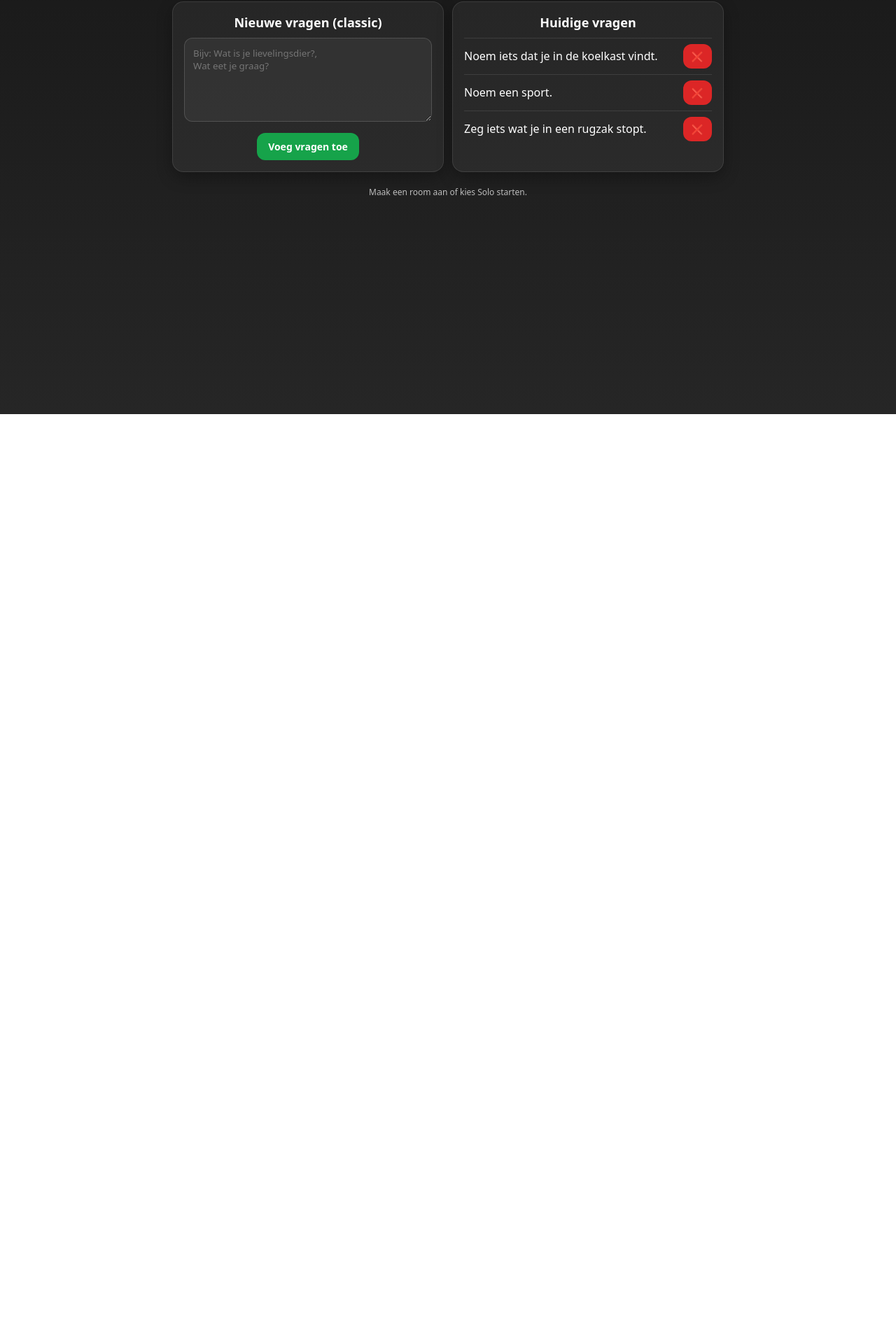
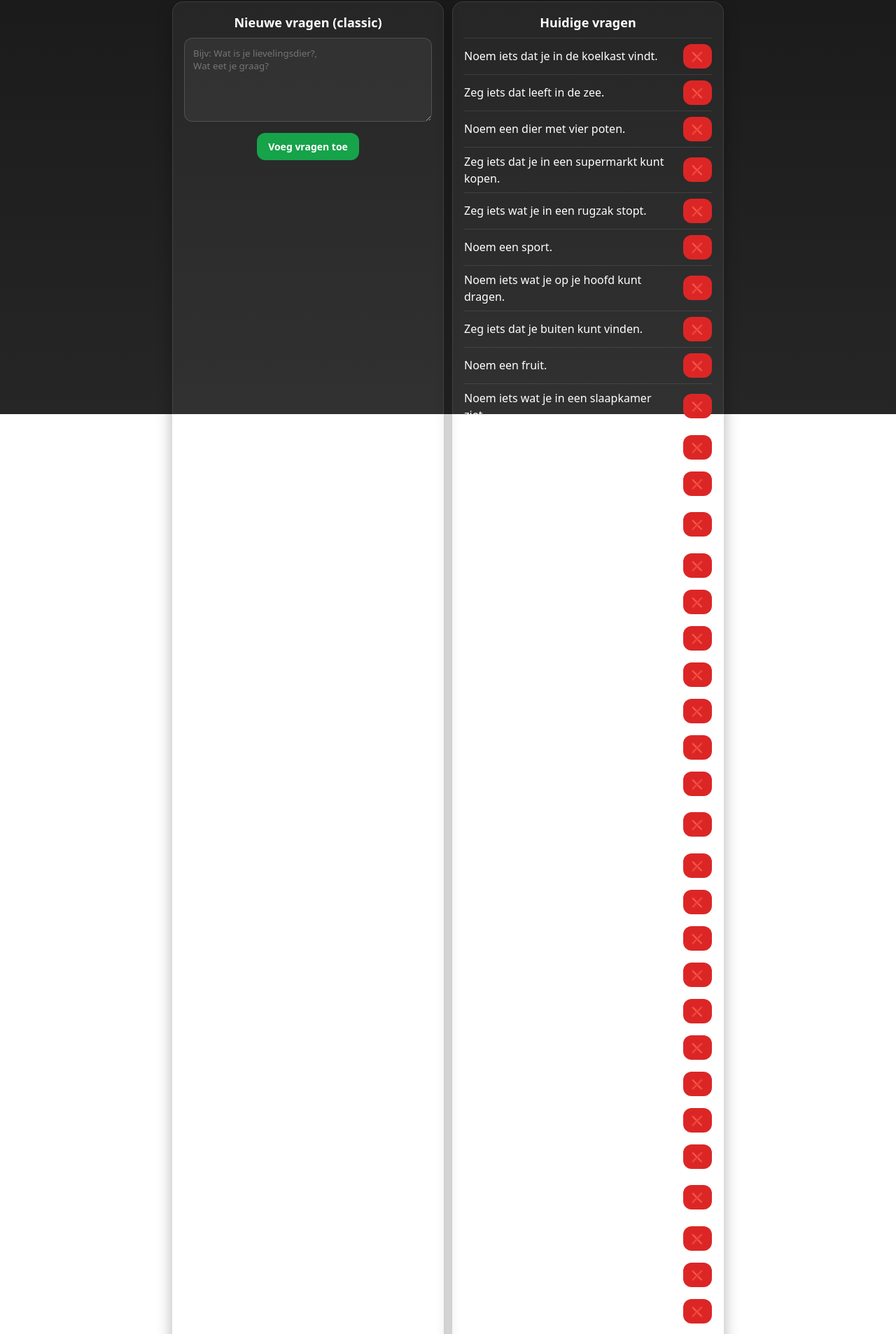
Before and after one commit to Arthurlava/Pimpampof-web, a React (Vite) app: page / in a window 1280 px wide. Shown: the part 208-2115 px from the top of the page at 70% size. Before the commit the page ends 800 px from the top, so only its background shows below. Built offline with nearby package versions, Linux system fonts and the light colour scheme.

Commit message:
dierenspel modus toegevoegd

```diff
--- a/src/App.jsx
+++ b/src/App.jsx
@@ -157,9 +157,41 @@ export default function App() {
 
     // classic-modus (je bestaande flow)
     const [vragen, setVragen] = useState(() => [
-        "Noem iets dat je in de koelkast vindt.",
-        "Noem een sport.",
-        "Zeg iets wat je in een rugzak stopt."
+        "Noem iets dat je in de koelkast vindt.", "Zeg iets dat leeft in de zee.", "Noem een dier met vier poten.",
+        "Zeg iets dat je in een supermarkt kunt kopen.", "Zeg iets wat je in een rugzak stopt.", "Noem een sport.",
+        "Noem iets wat je op je hoofd kunt dragen.", "Zeg iets dat je buiten kunt vinden.", "Noem een fruit.",
+        "Noem iets wat je in een slaapkamer ziet.", "Zeg een vervoermiddel.", "Noem iets wat kinderen leuk vinden.",
+        "Zeg iets wat je in de badkamer gebruikt.", "Zeg iets dat koud kan zijn.", "Noem een muziekinstrument.",
+        "Zeg iets dat je op school vindt.", "Noem een snoepje of snack.", "Zeg iets wat je met water associeert.",
+        "Noem iets dat kan vliegen.", "Zeg iets dat je op een verjaardag ziet.", "Noem iets dat je op een pizza kunt doen.",
+        "Zeg een lichaamsdeel.", "Noem iets wat je in de tuin vindt.", "Zeg iets wat je met je handen doet.",
+        "Noem een dier.", "Zeg iets dat je kunt eten.", "Noem een land buiten Europa.", "Zeg iets dat je kunt horen.",
+        "Noem iets wat je in een klaslokaal vindt.", "Noem een spel.", "Noem een dier dat kleiner is dan een kat.",
+        "Noem iets dat rond is.", "Noem een keukengerei.", "Zeg iets dat je op een broodje doet.",
+        "Noem een voertuig op wielen.", "Noem een ijsjessmaak.", "Noem iets met vleugels.", "Noem een soort snoep.",
+        "Zeg iets dat zacht is.", "Noem een groente.", "Noem iets wat plakt.", "Zeg iets wat je op vakantie meeneemt.",
+        "Zeg iets dat je vaak in films ziet.", "Noem iets wat je in een ziekenhuis tegenkomt.", "Zeg iets dat licht geeft.",
+        "Noem iets wat lawaai maakt.", "Zeg iets wat met technologie te maken heeft.", "Noem een land in Europa.",
+        "Zeg iets wat met ruimte of sterren te maken heeft.", "Zeg iets wat je kunt openen én sluiten.",
+        "Noem een woord dat je doet denken aan vakantie.", "Zeg iets wat je in een bos vindt.",
+        "Noem iets wat je op een camping ziet.", "Noem een machine.", "Noem iets wat stroom gebruikt.",
+        "Zeg iets wat met reizen te maken heeft.", "Noem een gevaarlijk object.", "Zeg iets dat je zelf kunt maken.",
+        "Noem een uitvinding van de laatste 100 jaar.", "Zeg iets wat je op een markt ziet.", "Noem iets wat veel mensen verzamelen.",
+        "Zeg iets wat je niet in huis wilt hebben.", "Noem iets met meerdere onderdelen.",
+        "Zeg iets dat zowel in het echt als in games voorkomt.", "Noem een object dat je met beide handen moet gebruiken.",
+        "Zeg iets dat sneller is dan een mens.", "Zeg iets dat vroeger bestond maar nu zeldzaam is.",
+        "Noem iets wat echt klinkt maar niet bestaat.", "Noem een insect.", "Zeg iets dat je met een mes kunt snijden.",
+        "Zeg iets wat je op een rommelmarkt kunt kopen.", "Noem iets wat je in een theater ziet.",
+        "Noem iets dat je in een dierentuin vindt.", "Zeg iets dat je in een park kunt doen.", "Noem iets dat lekker ruikt.",
+        "Noem iets wat je in een handtas stopt.", "Noem iets dat met een bal te maken heeft.", "Noem iets wat in een rugzak past.",
+        "Noem iets dat snel beweegt.", "Noem iets wat je in een kast bewaart.", "Zeg iets dat gemaakt is van plastic.",
+        "Zeg iets wat je in een bibliotheek vindt.", "Noem iets wat je op een festival ziet.", "Zeg iets dat uit een blikje komt.",
+        "Zeg iets wat je onder een bed vindt.", "Noem iets dat kan springen.", "Zeg iets dat snel en gevaarlijk is.",
+        "Noem iets wat in de natuur groeit.", "Zeg iets dat je drinkt.", "Noem iets dat je in je zak stopt.",
+        "Noem iets dat zwaar is.", "Zeg iets dat in een doos past.", "Zeg iets wat je alleen buiten ziet.",
+        "Noem iets dat je met muziek associeert.", "Noem iets wat in een winkelcentrum is.",
+        "Noem iets wat je bij een concert vind.", "Zeg iets wat je niet aan een kind geeft.",
+        "Noem iets dat je op een bord legt.", "Noem iets wat je op een feest kan vinden.", "Noem iets dat je op een kaart vindt."
     ]);
     const [invoer, setInvoer] = useState("");
 
```
